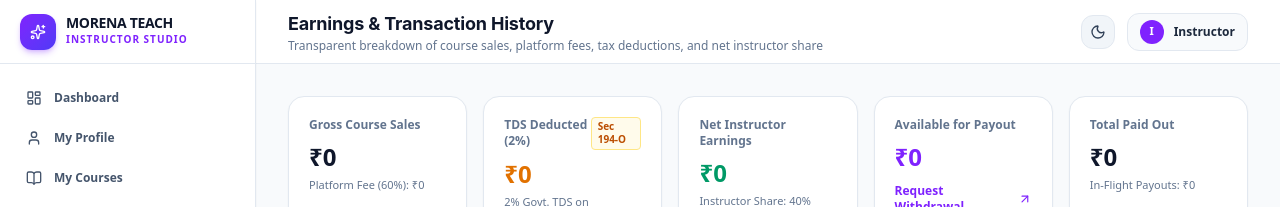
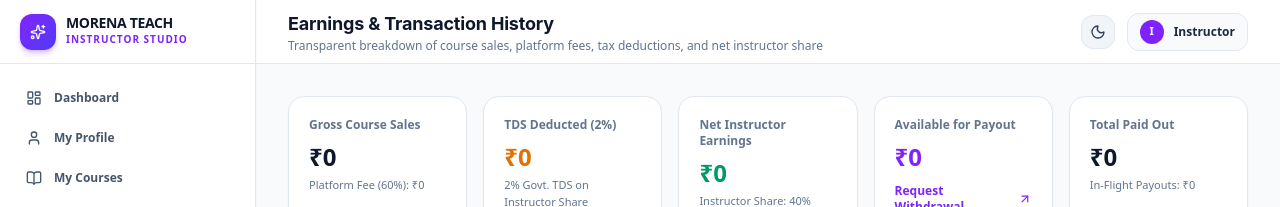
Before and after one commit to piyushshri253-arch/lms, a Next.js app: page /instructor/earnings in a window 1280 px wide. Shown: the top 207 px of the page. Built offline with nearby package versions, Linux system fonts and the light colour scheme; no server answers.

Commit message:
fix(instructor): remove Sec 194-O badge from TDS card for cleaner display

```diff
--- a/src/app/instructor/earnings/page.tsx
+++ b/src/app/instructor/earnings/page.tsx
@@ -63,14 +63,9 @@ export default function InstructorEarningsPage() {
             </div>
           </div>
 
-          {/* TDS Deducted (2% Govt. Tax) */}
+          {/* TDS Deducted (2%) */}
           <div className="p-5 rounded-2xl bg-white border border-slate-200 shadow-xs">
-            <div className="text-xs font-semibold text-slate-500 flex items-center justify-between">
-              <span>TDS Deducted (2%)</span>
-              <span className="text-[10px] font-bold px-1.5 py-0.5 rounded bg-amber-50 text-amber-700 border border-amber-200">
-                Sec 194-O
-              </span>
-            </div>
+            <div className="text-xs font-semibold text-slate-500">TDS Deducted (2%)</div>
             <div className="mt-2 text-2xl font-black text-amber-600">
               ₹{Number(summary.totalTaxDeductions || 0).toLocaleString('en-IN')}
             </div>
```
